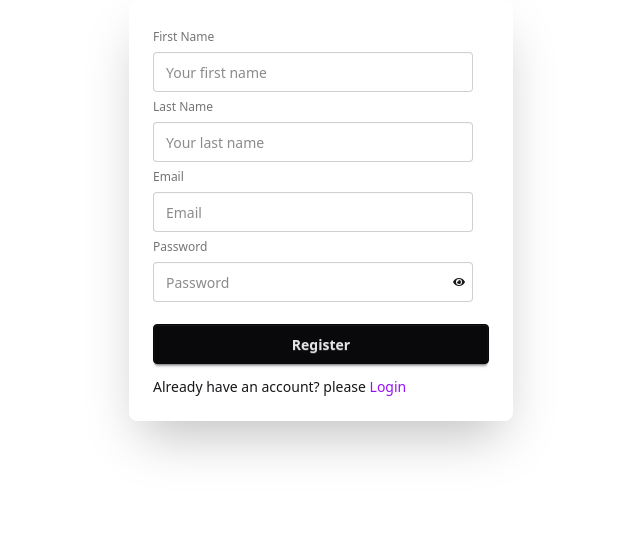
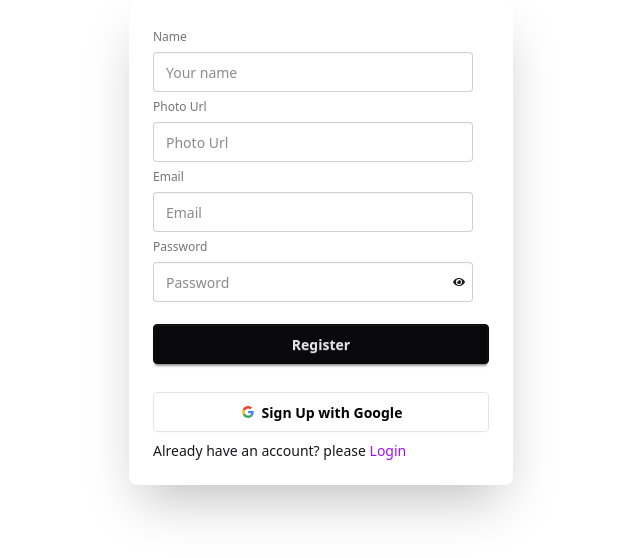
Before and after one commit to AmirDihan/Toy-Topia, a React (Vite) app: page /register in a window 1280 px wide. Shown: the top 558 px of the page, without its empty margins (319-959 px from the left). Built offline with nearby package versions, Linux system fonts and the light colour scheme; no server answers.

Commit message:
login and sign up functionality completed

```diff
--- a/package.json
+++ b/package.json
@@ -17,6 +17,7 @@
     "react-dom": "^19.1.1",
     "react-icons": "^5.5.0",
     "react-router": "^7.9.5",
+    "react-spinners": "^0.17.0",
     "react-toastify": "^11.0.5",
     "tailwindcss": "^4.1.16"
   },
--- /dev/null
+++ b/src/Context/AuthContext.jsx
@@ -0,0 +1,3 @@
+import { createContext } from "react";
+
+export const AuthContext = createContext();
--- /dev/null
+++ b/src/Context/AuthProvider.jsx
@@ -0,0 +1,77 @@
+import React, { useEffect, useState } from "react";
+import { AuthContext } from "./AuthContext";
+import {
+  createUserWithEmailAndPassword,
+  GoogleAuthProvider,
+  onAuthStateChanged,
+  sendEmailVerification,
+  signInWithEmailAndPassword,
+  signInWithPopup,
+  signOut,
+  updateProfile,
+} from "firebase/auth";
+import { auth } from "./../firebase/firebase.config";
+
+const provider = new GoogleAuthProvider();
+
+const AuthProvider = ({ children }) => {
+  const [user, setUser] = useState(null);
+  const [loading, setLoading] = useState(false);
+
+  const createUserWithEmailAndPasswordFunc = (email, password) => {
+    setLoading(true);
+    return createUserWithEmailAndPassword(auth, email, password);
+  };
+
+  const signInWithEmailAndPasswordFunc = (email, password) => {
+    setLoading(true);
+    return signInWithEmailAndPassword(auth, email, password);
+  };
+  const sendEmailVerificationFunc = (user) => {
+    return sendEmailVerification(user);
+  }
+  const updateProfileFunc = (user, displayName, photoURL) => {
+    return updateProfile(user, {
+        displayName,
+        photoURL
+    })
+  }
+  const signOutFunc = () => {
+    setLoading(true);
+    return signOut(auth);
+  };
+  const signInWithGooglePopupFunc = () => {
+    setLoading(true);
+    return signInWithPopup(auth, provider);
+  };
+
+  useEffect(() => {
+    setLoading(true);
+    const unsubscribe = onAuthStateChanged(auth, (currentUser) => {
+      console.log(currentUser);
+      setLoading(false);
+      setUser(currentUser);
+    });
+
+    return () => {
+      unsubscribe();
+    };
+  }, []);
+
+  const authInfo = {
+    user,
+    setUser,
+    loading,
+    setLoading,
+    createUserWithEmailAndPasswordFunc,
+    signInWithEmailAndPasswordFunc,
+    signOutFunc,
+    signInWithGooglePopupFunc,
+    sendEmailVerificationFunc,
+    updateProfileFunc,
+  };
+
+  return <AuthContext value={authInfo}>{children}</AuthContext>;
+};
+
+export default AuthProvider;
--- a/src/components/Navbar.jsx
+++ b/src/components/Navbar.jsx
@@ -1,8 +1,25 @@
-import React from "react";
+import React, { useContext } from "react";
 import { FiLogIn } from "react-icons/fi";
 import { Link, NavLink } from "react-router";
+import { AuthContext } from "../Context/AuthContext";
+import { toast } from "react-toastify";
+import { BounceLoader } from "react-spinners";
 
 const Navbar = () => {
+  const { loading, user, setUser, signOutFunc } = useContext(AuthContext);
+
+  const handleLogOut = () => {
+    signOutFunc()
+      .then(() => {
+        toast.success("Log Out Successful");
+        setUser(null);
+      })
+      .catch((error) => {
+        console.log(error.message);
+        toast.error(error.message);
+      });
+  };
+
   const links = (
     <>
       <li>
@@ -59,13 +76,39 @@ const Navbar = () => {
             {links}
           </ul>
         </div>
-        <a className="btn btn-ghost text-xl">ToyTopia</a>
+        <a className="btn btn-ghost text-xl">Toyzy</a>
       </div>
       <div className="navbar-center hidden lg:flex">
         <ul className="menu menu-horizontal px-1">{links}</ul>
       </div>
       <div className="navbar-end">
-        <Link to='/login' className="btn"><FiLogIn /><span>Sign In</span></Link>
+        {loading ? (
+          <BounceLoader color="#254444" size={40}/>
+        ) : user ? (
+          <div className="dropdown dropdown-hover dropdown-end">
+            <div tabIndex={0} role="" className="btn m-1">
+              <img
+                src={user.photoURL}
+                className="h-10 w-10 rounded-full"
+                alt="User"
+              />
+            </div>
+            <ul
+              tabIndex="-1"
+              className="dropdown-content menu bg-base-100 rounded-box z-1 w-52 p-2 shadow-sm"
+            >
+              <p className="text-center font-semibold">{user.displayName}</p>
+              <button onClick={handleLogOut} className="btn btn-primary">
+                Log Out
+              </button>
+            </ul>
+          </div>
+        ) : (
+          <Link to="/login" className="btn">
+            <FiLogIn />
+            <span>Sign In</span>
+          </Link>
+        )}
       </div>
     </div>
   );
--- a/src/main.jsx
+++ b/src/main.jsx
@@ -1,15 +1,18 @@
-import { StrictMode } from 'react'
-import './index.css'
+import { StrictMode } from "react";
+import "./index.css";
 import ReactDOM from "react-dom/client";
 import { RouterProvider } from "react-router/dom";
-import { router } from './routes/routes';
-import { ToastContainer } from 'react-toastify';
+import { router } from "./routes/routes";
+import { ToastContainer } from "react-toastify";
+import AuthProvider from "./Context/AuthProvider";
 
 const root = document.getElementById("root");
 
 ReactDOM.createRoot(root).render(
   <StrictMode>
-    <RouterProvider router={router} />
-    <ToastContainer></ToastContainer>
+    <AuthProvider>
+      <RouterProvider router={router} />
+      <ToastContainer></ToastContainer>
+    </AuthProvider>
   </StrictMode>
-)
+);
--- a/src/pages/Register.jsx
+++ b/src/pages/Register.jsx
@@ -1,17 +1,38 @@
-import React, { useState } from "react";
-import { Link } from "react-router";
-import { createUserWithEmailAndPassword } from "firebase/auth";
-import { auth } from "../firebase/firebase.config";
+import React, { useState, useContext } from "react";
+import { Link, useLocation, useNavigate } from "react-router";
 import { toast } from "react-toastify";
 import { FaEye } from "react-icons/fa";
 import { IoEyeOff } from "react-icons/io5";
+import { AuthContext } from "./../Context/AuthContext";
 
 const Register = () => {
   const [show, setShow] = useState(false);
+  const {
+    createUserWithEmailAndPasswordFunc,
+    signInWithGooglePopupFunc,
+    sendEmailVerificationFunc,
+    updateProfileFunc,
+    setLoading,
+    user,
+    setUser,
+    signOutFunc,
+  } = useContext(AuthContext);
+
+  const location = useLocation();
+  const from = location.state || "/";
+  const navigate = useNavigate();
+
+  // console.log(user)
+  if (user) {
+    navigate(from);
+    return;
+  }
   const handleSignupWithEmailPassword = (e) => {
     e.preventDefault();
     const email = e.target.email.value;
     const password = e.target.password.value;
+    const displayName = e.target.name.value;
+    const photoURL = e.target.photo.value;
 
     const regEx =
       /^(?=.*[a-z])(?=.*[A-Z])(?=.*\d)(?=.*[@$!%*?&])[A-Za-z\d@$!%*?&]{8,}$/;
@@ -23,28 +44,66 @@ const Register = () => {
       return;
     }
 
-    createUserWithEmailAndPassword(auth, email, password)
+    createUserWithEmailAndPasswordFunc(email, password)
       .then((res) => {
         console.log(res.user);
-        toast.success("Sign Up successful");
+        setLoading(false);
+        updateProfileFunc(res.user, displayName, photoURL)
+          .then(() => {
+            sendEmailVerificationFunc(res.user)
+              .then(() => {
+                console.log(res.user.emailVerified);
+                toast.success(
+                  "Sign Up successful. Verify your email and login."
+                );
+                signOutFunc()
+                .then(() => {
+                  navigate("login");
+                })
+                .catch(e => toast.error(e.message))
+              })
+              .catch((error) => toast.error(error.message));
+          })
+          .catch((e) => toast.error(e.message));
       })
       .catch((error) => {
         toast.error(error.message);
       });
   };
+
+  const handleGoogleSignUp = () => {
+    signInWithGooglePopupFunc()
+      .then((res) => {
+        console.log(res.user);
+        setLoading(false);
+        setUser(res.user);
+        toast.success("Sign Up with Google Successful");
+        navigate(from);
+      })
+      .catch((error) => {
+        toast.error(error.message);
+      });
+  };
+
   return (
     <div className="w-11/12 mx-auto card bg-base-100 max-w-sm shrink-0 shadow-2xl">
       <div className="card-body">
         <form className="relative" onSubmit={handleSignupWithEmailPassword}>
           <fieldset className="fieldset">
-            <label className="label">First Name</label>
+            <label className="label">Name</label>
             <input
               type="text"
               className="input"
-              placeholder="Your first name"
+              name="name"
+              placeholder="Your name"
             />
-            <label className="label">Last Name</label>
-            <input type="text" className="input" placeholder="Your last name" />
+            <label className="label">Photo Url</label>
+            <input
+              type="text"
+              className="input"
+              name="photo"
+              placeholder="Photo Url"
+            />
             <label className="label">Email</label>
             <input
               type="email"
@@ -68,6 +127,39 @@ const Register = () => {
             <button className="btn btn-neutral mt-4">Register</button>
           </fieldset>
         </form>
+        <button
+          onClick={handleGoogleSignUp}
+          className="btn bg-white mt-4 text-black border-[#e5e5e5]"
+        >
+          <svg
+            aria-label="Google logo"
+            width="16"
+            height="16"
+            xmlns="http://www.w3.org/2000/svg"
+            viewBox="0 0 512 512"
+          >
+            <g>
+              <path d="m0 0H512V512H0" fill="#fff"></path>
+              <path
+                fill="#34a853"
+                d="M153 292c30 82 118 95 171 60h62v48A192 192 0 0190 341"
+              ></path>
+              <path
+                fill="#4285f4"
+                d="m386 400a140 175 0 0053-179H260v74h102q-7 37-38 57"
+              ></path>
+              <path
+                fill="#fbbc02"
+                d="m90 341a208 200 0 010-171l63 49q-12 37 0 73"
+              ></path>
+              <path
+                fill="#ea4335"
+                d="m153 219c22-69 116-109 179-50l55-54c-78-75-230-72-297 55"
+              ></path>
+            </g>
+          </svg>
+          Sign Up with Google
+        </button>
         <p>
           Already have an account? please{" "}
           <span className="text-purple-600">
--- /dev/null
+++ b/src/privateRoute/PrivateRoute.jsx
@@ -0,0 +1,20 @@
+import React, { useContext } from "react";
+import { AuthContext } from "../Context/AuthContext";
+import { BounceLoader } from "react-spinners";
+import { Navigate, useLocation } from "react-router";
+
+const PrivateRoute = ({ children }) => {
+  const { loading, user } = useContext(AuthContext);
+  const location = useLocation();
+  console.log(location)
+
+  if (loading) {
+    <BounceLoader color="#e74c3c" />;
+  }
+  if (!user && !loading) {
+    return <Navigate to={"/login"} state={location.pathname}></Navigate>;
+  }
+  return children;
+};
+
+export default PrivateRoute;
--- a/src/routes/routes.jsx
+++ b/src/routes/routes.jsx
@@ -4,28 +4,33 @@ import Home from "../pages/Home";
 import Login from "../pages/Login";
 import Register from "../pages/Register";
 import MyProfile from "../components/MyProfile";
+import PrivateRoute from "../privateRoute/PrivateRoute";
 
 export const router = createBrowserRouter([
   {
     path: "/",
     element: <MainLayout></MainLayout>,
     children: [
-        {
-            index: true,
-            Component: Home
-        },
-        {
-            path: 'my-profile',
-            Component: MyProfile
-        }
+      {
+        index: true,
+        Component: Home,
+      },
+      {
+        path: "my-profile",
+        element: (
+          <PrivateRoute>
+            <MyProfile></MyProfile>
+          </PrivateRoute>
+        ),
+      },
     ],
   },
   {
-    path: 'login',
-    Component: Login
+    path: "login",
+    Component: Login,
   },
   {
-    path: 'register',
-    Component: Register
+    path: "register",
+    Component: Register,
   },
 ]);
```
Also changed, not shown: src/pages/Login.jsx (+39 -26 lines), 1 other file (tests, documents, lock files or other folders).
